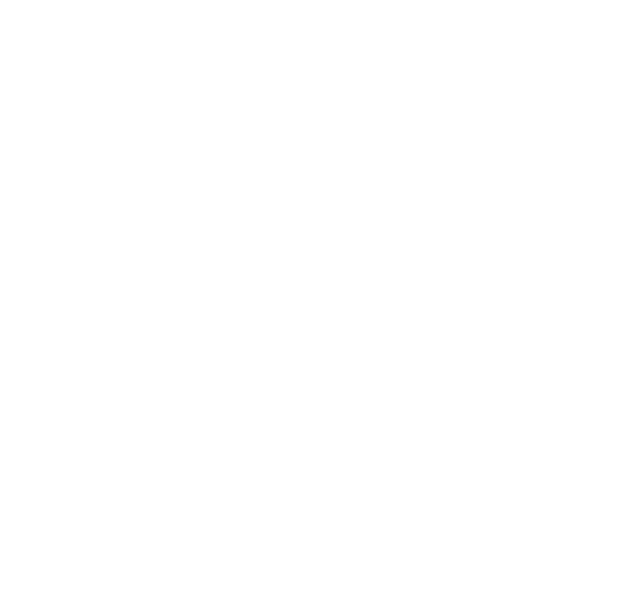
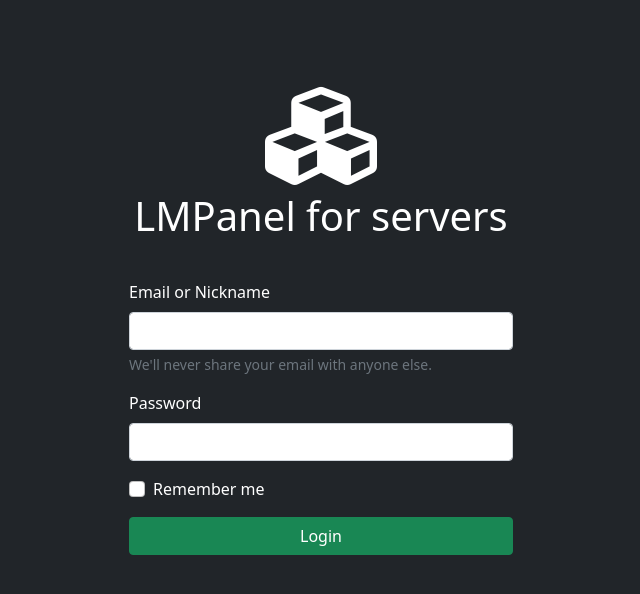
Before and after one commit to MrNizzy/Panel-Minecraft-Webpage, a website: page index.html in a window 1280 px wide. Shown: the whole page, without its empty margins (319-959 px from the left). Drawn offline with nearby package versions, Linux system fonts and the light colour scheme.

Commit message:
Login and styles CSS

```diff
--- /dev/null
+++ b/assets/css/main.scss
@@ -0,0 +1,8 @@
+.login-form {
+    margin-top: auto;
+    margin-bottom: auto;
+    height: 80%;
+    margin-left: auto;
+    margin-right: auto;
+    width: 30%;
+}
--- a/index.html
+++ b/index.html
@@ -1,29 +1,58 @@
 <!DOCTYPE html>
 <html lang="en">
+
 <head>
     <meta charset="UTF-8">
     <meta name="viewport" content="width=device-width, initial-scale=1.0">
-    <link href="https://cdn.jsdelivr.net/npm/bootstrap@5.0.0-beta1/dist/css/bootstrap.min.css" rel="stylesheet" integrity="sha384-giJF6kkoqNQ00vy+HMDP7azOuL0xtbfIcaT9wjKHr8RbDVddVHyTfAAsrekwKmP1" crossorigin="anonymous">
-    <link rel="stylesheet" href="https://cdnjs.cloudflare.com/ajax/libs/font-awesome/5.15.1/css/fontawesome.min.css" integrity="sha512-kJ30H6g4NGhWopgdseRb8wTsyllFUYIx3hiUwmGAkgA9B/JbzUBDQVr2VVlWGde6sdBVOG7oU8AL35ORDuMm8g==" crossorigin="anonymous" />
+    <link href="https://cdn.jsdelivr.net/npm/bootstrap@5.0.0-beta1/dist/css/bootstrap.min.css" rel="stylesheet"
+        integrity="sha384-giJF6kkoqNQ00vy+HMDP7azOuL0xtbfIcaT9wjKHr8RbDVddVHyTfAAsrekwKmP1" crossorigin="anonymous">
+    <link rel="stylesheet" href="https://cdnjs.cloudflare.com/ajax/libs/font-awesome/5.15.1/css/all.min.css"
+        integrity="sha512-+4zCK9k+qNFUR5X+cKL9EIR+ZOhtIloNl9GIKS57V1MyNsYpYcUrUeQc9vNfzsWfV28IaLL3i96P9sdNyeRssA=="
+        crossorigin="anonymous" />
+    <link rel="stylesheet" href="assets/css/main.css">
     <title>Panel - Login</title>
 </head>
-<body>
-    <main>
+
+<body class="bg-dark">
+    <main class="login-form">
         <div>
             <div>
-
+                <i class="fas fa-cubes"></i>
             </div>
-            <div></div>
+            <div>
+                <h1>LMPanel for servers</h1>
+            </div>
         </div>
         <div>
             <form action="">
+                <form>
+                    <div class="mb-3">
+                        <label for="exampleInputEmail1" class="form-label">Email or Nickname</label>
+                        <input type="email" class="form-control" id="exampleInputEmail1" aria-describedby="emailHelp">
+                        <div id="emailHelp" class="form-text">We'll never share your email with anyone else.</div>
+                    </div>
+                    <div class="mb-3">
+                        <label for="exampleInputPassword1" class="form-label">Password</label>
+                        <input type="password" class="form-control" id="exampleInputPassword1">
+                    </div>
+                    <div class="mb-3 form-check">
+                        <input type="checkbox" class="form-check-input" id="exampleCheck1">
+                        <label class="form-check-label" for="exampleCheck1">Remember me</label>
+                    </div>
+                    <div class="d-grid gap-2">
+                        <button type="submit" class="btn btn-success d-block">Login</button>
+                    </div>
 
+                </form>
             </form>
         </div>
     </main>
 
 
 
-    <script src="https://cdn.jsdelivr.net/npm/bootstrap@5.0.0-beta1/dist/js/bootstrap.bundle.min.js" integrity="sha384-ygbV9kiqUc6oa4msXn9868pTtWMgiQaeYH7/t7LECLbyPA2x65Kgf80OJFdroafW" crossorigin="anonymous"></script>
+    <script src="https://cdn.jsdelivr.net/npm/bootstrap@5.0.0-beta1/dist/js/bootstrap.bundle.min.js"
+        integrity="sha384-ygbV9kiqUc6oa4msXn9868pTtWMgiQaeYH7/t7LECLbyPA2x65Kgf80OJFdroafW" crossorigin="anonymous">
+    </script>
 </body>
+
 </html>
```
Also changed, not shown: assets/css/main.css, 1 other file.
